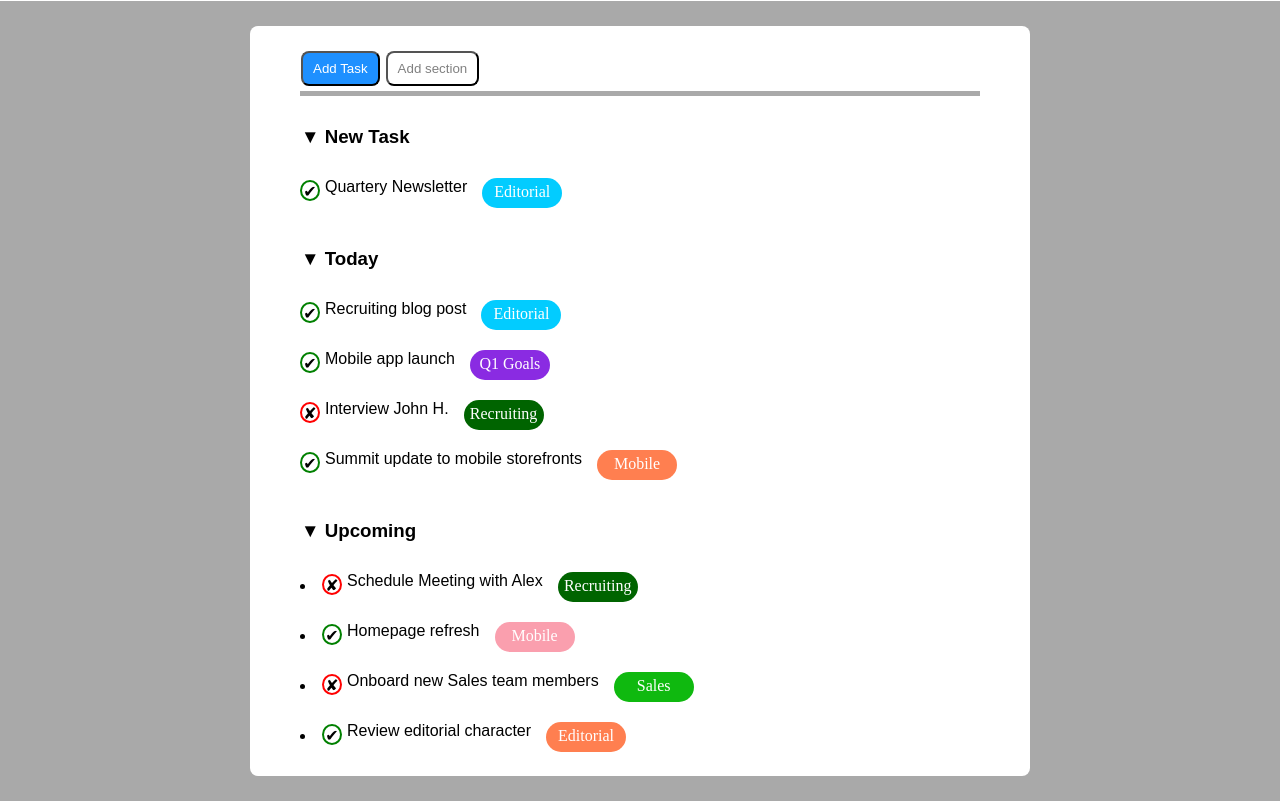
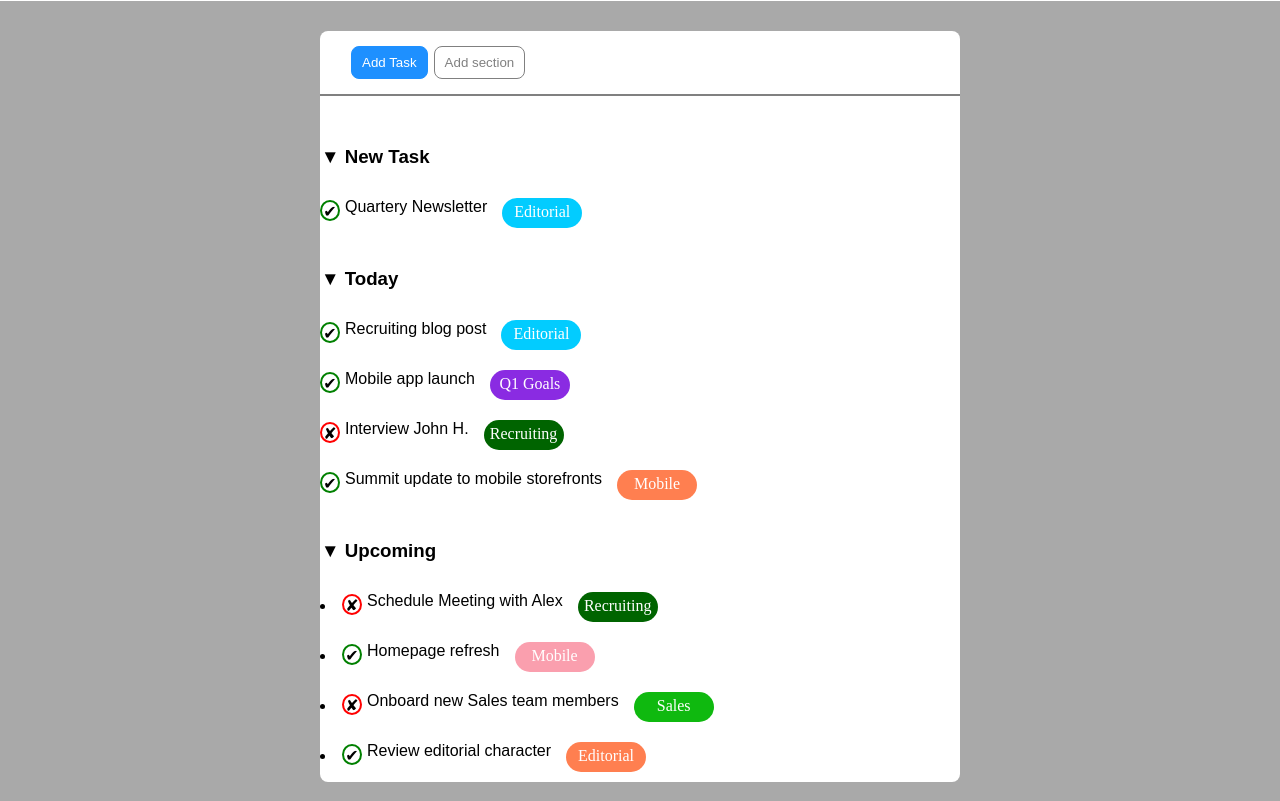
Before and after one commit to VictorGiuliano/html-css-toboolist, a plain HTML site: page index.html in a window 1280 px wide. Shown: the part 53-854 px from the top of the page. Drawn offline with Linux system fonts and the light colour scheme.

Commit message:
Fix foglio

```diff
--- a/index.html
+++ b/index.html
@@ -10,13 +10,17 @@
 </head>
 <body>
     <header id="container">
-        <img src="img/Logo.png" alt="simbolo">
+        <img src="img/logo.png" alt="simbolo">
         <h1 class="type_text">Toboolist</h1>
     </header>
-    <div id="foglio">
+    <main>
+       <div class="quadro">
+        <div class="foglio">
+         <div class="foglio_header">
          <button type="button" class="button" id="first_button">Add Task</button>
          <button type="button" class="button" id="second_button">Add section</button>
-        <div id="hr"></div>
+         </div>
+         <div class="foglio_body"></div>
          <h3 class="type_text">&#9660; New Task</h3>
          <ul>
             <li><div class="cerchio bordi_verdi">&#10004;</div><span class="testo">Quartery Newsletter</span><div class="rettangolo blue">Editorial</div></li>
@@ -34,5 +38,8 @@
          <li><div class="cerchio bordi_rossi">&#10008;</div><span class="testo">Onboard new Sales team members</span><div class="rettangolo light_green">Sales</div></li>
          <li><div class="cerchio bordi_verdi">&#10004;</div><span class="testo">Review editorial character</span><div class="rettangolo orange">Editorial</div></li>
         </div>
+       </div>
+
+    </main>
 </body>
 </html>
--- a/style.css
+++ b/style.css
@@ -10,25 +10,37 @@
     background-color: white;
     height: 100%;
     padding:0;
+    margin-bottom: 30px;
 }
-#foglio{
+.quadro{
+width: 50%;
+margin: 0 auto;
+}
+.foglio{
     background-color: white;
-    margin: 25px 250px;
-    padding: 20px 50px;
-    height: 750px;
     border-radius: 8px;
+}
+.foglio_header{
+    border-bottom: 2px solid grey;
+    padding: 10px 30px;
+}
+.foglio_body{
+    padding:10px 30px;
 }
 .button{
     margin:5px 1px;
+    border: 1px solid transparent;
     padding:8px 10px;
     border-radius: 8px;
 }
 #first_button{
-    background-color: #1E90FF	;
+    background-color: #1E90FF;
+    border-color:#1E90FF;
     color: white;
 }
 #second_button{
     background-color: white;
+    border-color:grey;
     color:grey;
     font-size: 10px 25px;
 }
```
Lines whose indentation alone changed are shown as unchanged.
